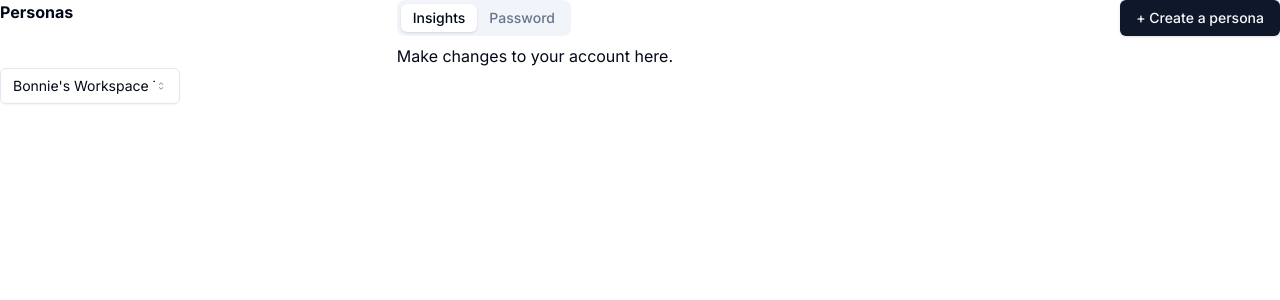
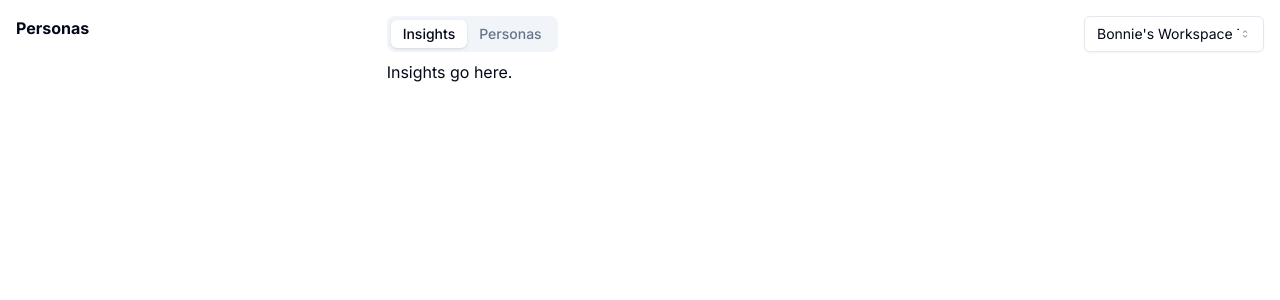
Before and after one commit to ajaywaghray/my-app, a Next.js app: page / in a window 1280 px wide. Shown: the top 300 px of the page. Built offline with nearby package versions, Linux system fonts and the light colour scheme.

Commit message:
Added padding, changed tabs, move select up

```diff
--- a/src/app/page.tsx
+++ b/src/app/page.tsx
@@ -14,20 +14,18 @@ import { Tabs, TabsContent, TabsList, TabsTrigger } from "@/components/ui/tabs"
 export default function Home() {
   return (
     <main>
-      <div style={{ display: 'flex', justifyContent: 'space-between', alignItems: 'top' }}>
+      <div style={{ display: 'flex', justifyContent: 'space-between', alignItems: 'top', padding: '16px' }}>
         <div style={{fontWeight: '700'}}>
           Personas
         </div>
         <Tabs defaultValue="insights" className="w-[400px]">
           <TabsList>
             <TabsTrigger value="insights">Insights</TabsTrigger>
-            <TabsTrigger value="password">Password</TabsTrigger>
+            <TabsTrigger value="personas">Personas</TabsTrigger>
           </TabsList>
-          <TabsContent value="insights">Make changes to your account here.</TabsContent>
-          <TabsContent value="password">Change your password here.</TabsContent>
+          <TabsContent value="insights">Insights go here.</TabsContent>
+          <TabsContent value="personas">Persona creation goes here.</TabsContent>
         </Tabs>
-        <Button>+ Create a persona</Button>
-      </div>
         <Select>
           <SelectTrigger className="w-[180px]">
             <SelectValue placeholder="Bonnie's Workspace Theme" />
@@ -38,6 +36,7 @@ export default function Home() {
             <SelectItem value="system">System</SelectItem>
           </SelectContent>
         </Select>
+      </div>
     </main>
   )
 }
```
Lines whose indentation alone changed are shown as unchanged.
